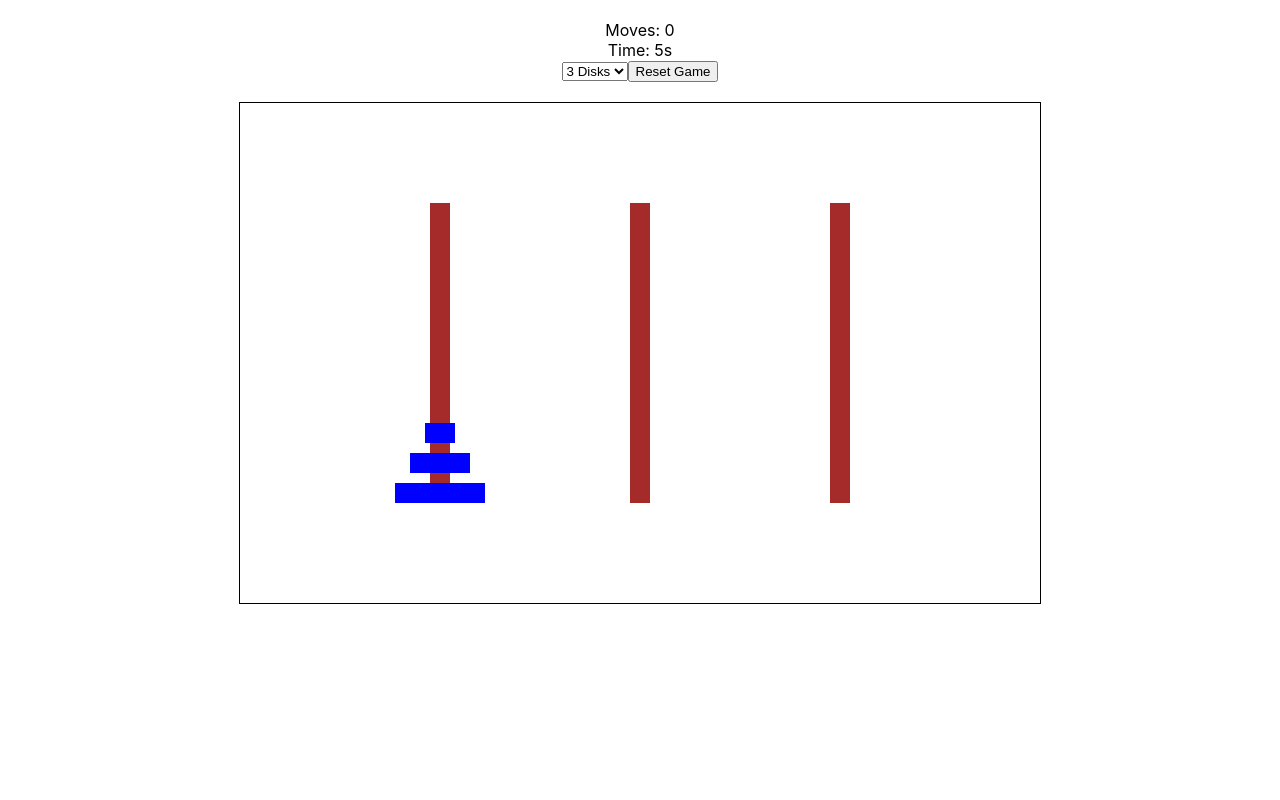
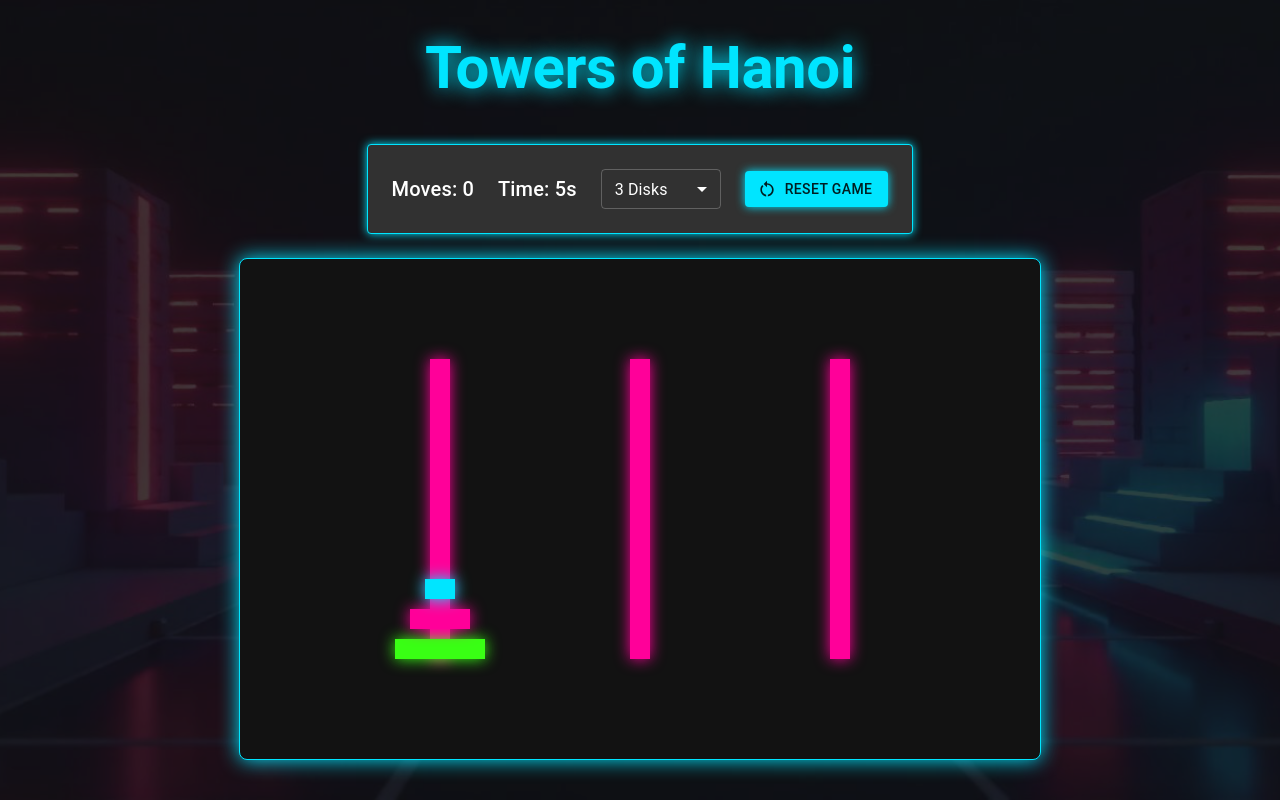
Before and after one commit to Darius-28/Penrose-Project, a React (Create React App) app: page / in a window 1280 px wide. Built offline with nearby package versions, Linux system fonts and the light colour scheme.

Commit message:
Neon UI Implementation

```diff
--- a/package.json
+++ b/package.json
@@ -3,6 +3,10 @@
   "version": "0.1.0",
   "private": true,
   "dependencies": {
+    "@emotion/react": "^11.14.0",
+    "@emotion/styled": "^11.14.0",
+    "@mui/icons-material": "^6.4.7",
+    "@mui/material": "^6.4.7",
     "@testing-library/dom": "^10.4.0",
     "@testing-library/jest-dom": "^6.6.3",
     "@testing-library/react": "^16.2.0",
--- a/src/App.tsx
+++ b/src/App.tsx
@@ -1,12 +1,33 @@
 import React from 'react';
-import './App.css';
+import { CssBaseline, Box } from '@mui/material';
 import Game from './components/Game';
 
 function App() {
   return (
-    <div className="App">
-      <Game />
-    </div>
+    <Box sx={{
+      minHeight: '100vh',
+      margin: 0,
+      padding: 0,
+      backgroundImage: 'url("images/background.png")', // assuming your image is named background.jpg
+      backgroundSize: 'cover',
+      backgroundPosition: 'center',
+      backgroundRepeat: 'no-repeat',
+      '&::before': {
+        content: '""',
+        position: 'absolute',
+        top: 0,
+        left: 0,
+        right: 0,
+        bottom: 0,
+        backgroundColor: 'rgba(18, 18, 18, 0.8)', // dark overlay
+        zIndex: 1
+      }
+    }}>
+      <CssBaseline />
+      <Box sx={{ position: 'relative', zIndex: 2 }}>
+        <Game />
+      </Box>
+    </Box>
   );
 }
 
--- a/src/components/Game.tsx
+++ b/src/components/Game.tsx
@@ -1,8 +1,25 @@
 import React, { useState, useEffect } from 'react';
+import { Box, Container, Typography, createTheme, ThemeProvider } from '@mui/material';
 import GameCanvas from "./GameCanvas";
 import GameControls from "./GameControls";
 import { WinModal } from "./WinModal";
 import useGameLogic from '../hooks/useGameLogic';
+
+const theme = createTheme({
+  palette: {
+    mode: 'dark',
+    primary: {
+      main: '#00e5ff',
+    },
+    secondary: {
+      main: '#ff0099',
+    },
+    background: {
+      default: '#121212',
+      paper: '#1e1e1e',
+    },
+  },
+});
 
 const Game: React.FC = () => {
   const [diskCount, setDiskCount] = useState<number>(3);
@@ -18,13 +35,13 @@ const Game: React.FC = () => {
     setSelectedDisk
   } = useGameLogic(diskCount);
 
-  // Start timer
   useEffect(() => {
+    if (!isGameComplete) {
       const timer = setInterval(() => setTime(prev => prev + 1), 1000);
       return () => clearInterval(timer);
-  }, []);
+    }
+  }, [isGameComplete]);
 
-  // Check for win condition
   useEffect(() => {
     if (isGameComplete) {
       setShowWinModal(true);
@@ -48,7 +65,11 @@ const Game: React.FC = () => {
   const handleReset = () => {
     setShowWinModal(false);
     setTime(0);
-    setDiskCount(diskCount);
+    setSelectedDisk(null);
+    // Force a re-initialization of the game state
+    const currentDiskCount = diskCount;
+    setDiskCount(0);
+    setTimeout(() => setDiskCount(currentDiskCount), 0);
   };
 
   const handleDiskCountChange = (count: number) => {
@@ -57,16 +78,31 @@ const Game: React.FC = () => {
     setShowWinModal(false);
   };
 
-  const gameStyles: React.CSSProperties = {
+  return (
+    <ThemeProvider theme={theme}>
+            <Container
+        maxWidth="lg"
+        sx={{
+          minHeight: '100vh',
+          py: 4,
           display: 'flex',
           flexDirection: 'column',
           alignItems: 'center',
-    padding: '20px',
-    gap: '20px'
-  };
+          gap: 3
+        }}
+      >
+        <Typography
+          variant="h2"
+          color="primary"
+          sx={{
+            textShadow: '0 0 20px #00e5ff',
+            fontWeight: 'bold',
+            mb: 2
+          }}
+        >
+          Towers of Hanoi
+        </Typography>
 
-  return (
-    <div style={gameStyles}>
         <GameControls
           moves={moves}
           time={time}
@@ -85,7 +121,8 @@ const Game: React.FC = () => {
           onRestart={handleReset}
           isOpen={showWinModal}
         />
-    </div>
+      </Container>
+    </ThemeProvider>
   );
 };
 
--- a/src/components/GameCanvas.tsx
+++ b/src/components/GameCanvas.tsx
@@ -11,7 +11,12 @@ const GameCanvas: React.FC<CanvasProps> = (props) => {
       width={800}
       height={500}
       onClick={handleClick}
-      style={{ border: '1px solid black' }}
+      style={{
+        border: '1px solid #00e5ff',
+        backgroundColor: '#121212',
+        borderRadius: '8px',
+        boxShadow: '0 0 20px #00e5ff'
+      }}
     />
   );
 };
--- a/src/components/GameControls.tsx
+++ b/src/components/GameControls.tsx
@@ -1,4 +1,6 @@
 import React from 'react';
+import { Box, Button, Select, MenuItem, Typography, Paper } from '@mui/material';
+import RestartAltIcon from '@mui/icons-material/RestartAlt';
 import { GameControls as GameControlsProps } from '../types/game';
 
 const GameControls: React.FC<GameControlsProps> = ({
@@ -9,19 +11,42 @@ const GameControls: React.FC<GameControlsProps> = ({
   onDiskCountChange
 }) => {
   return (
-    <div className="controls">
-      <div>Moves: {moves}</div>
-      <div>Time: {time}s</div>
-      <select
+    <Paper elevation={3} sx={{
+      p: 3,
+      display: 'flex',
+      gap: 3,
+      alignItems: 'center',
+      bgcolor: 'background.paper',
+      border: '1px solid',
+      borderColor: 'primary.main',
+      boxShadow: '0 0 10px #00e5ff'
+    }}>
+      <Typography variant="h6">Moves: {moves}</Typography>
+      <Typography variant="h6">Time: {time}s</Typography>
+      <Select
         value={diskCount}
         onChange={(e) => onDiskCountChange(Number(e.target.value))}
+        size="small"
+        sx={{ minWidth: 120 }}
       >
         {[3,4,5,6,7].map(num => (
-          <option key={num} value={num}>{num} Disks</option>
+          <MenuItem key={num} value={num}>{num} Disks</MenuItem>
         ))}
-      </select>
-      <button onClick={onReset}>Reset Game</button>
-    </div>
+      </Select>
+      <Button
+        variant="contained"
+        onClick={onReset}
+        startIcon={<RestartAltIcon />}
+        sx={{
+          boxShadow: '0 0 10px #00e5ff',
+          '&:hover': {
+            boxShadow: '0 0 20px #00e5ff'
+          }
+        }}
+      >
+        Reset Game
+      </Button>
+    </Paper>
   );
 };
 
--- a/src/components/WinModal.tsx
+++ b/src/components/WinModal.tsx
@@ -1,3 +1,7 @@
+import React from 'react';
+import { Dialog, DialogTitle, DialogContent, DialogActions, Button, Typography } from '@mui/material';
+import EmojiEventsIcon from '@mui/icons-material/EmojiEvents';
+
 interface WinModalProps {
   moves: number;
   time: number;
@@ -6,26 +10,47 @@ interface WinModalProps {
 }
 
 export const WinModal: React.FC<WinModalProps> = ({ moves, time, onRestart, isOpen }) => {
-    if (!isOpen) return null;
-
-    const modalStyles: React.CSSProperties = {
-      position: 'fixed',
-      top: '50%',
-      left: '50%',
-      transform: 'translate(-50%, -50%)',
-      backgroundColor: 'white',
-      padding: '20px',
-      borderRadius: '8px',
-      boxShadow: '0 2px 10px rgba(0,0,0,0.1)',
-      textAlign: 'center'
-    };
-
   return (
-      <div style={modalStyles}>
-        <h2>Congratulations!</h2>
-        <p>You solved the puzzle in {moves} moves</p>
-        <p>Time taken: {time} seconds</p>
-        <button onClick={onRestart}>Play Again</button>
-      </div>
+    <Dialog
+      open={isOpen}
+      onClose={onRestart}
+      PaperProps={{
+        sx: {
+          bgcolor: 'background.paper',
+          border: '2px solid',
+          borderColor: 'primary.main',
+          boxShadow: '0 0 20px #00e5ff'
+        }
+      }}
+    >
+      <DialogTitle sx={{ textAlign: 'center' }}>
+        <EmojiEventsIcon sx={{ fontSize: 40, color: 'primary.main' }} />
+        <Typography variant="h4" color="primary">
+          Congratulations!
+        </Typography>
+      </DialogTitle>
+      <DialogContent>
+        <Typography variant="h6" sx={{ mt: 2 }}>
+          You solved the puzzle in {moves} moves
+        </Typography>
+        <Typography variant="h6">
+          Time taken: {time} seconds
+        </Typography>
+      </DialogContent>
+      <DialogActions sx={{ p: 2, justifyContent: 'center' }}>
+        <Button
+          variant="contained"
+          onClick={onRestart}
+          sx={{
+            boxShadow: '0 0 10px #00e5ff',
+            '&:hover': {
+              boxShadow: '0 0 20px #00e5ff'
+            }
+          }}
+        >
+          Play Again
+        </Button>
+      </DialogActions>
+    </Dialog>
   );
 };
--- a/src/hooks/useCanvas.ts
+++ b/src/hooks/useCanvas.ts
@@ -1,5 +1,15 @@
 import { useRef, useEffect } from 'react';
 import { CanvasProps } from '../types/game';
+
+const diskColors = [
+  '#00e5ff', // cyan
+  '#ff0099', // pink
+  '#39ff14', // neon green
+  '#ff3131', // neon red
+  '#ff8400', // neon orange
+  '#9d00ff', // neon purple
+  '#ffff00'  // yellow
+];
 
 export const useCanvas = ({ towers, selectedDisk, onDiskClick }: CanvasProps) => {
   const canvasRef = useRef<HTMLCanvasElement>(null);
@@ -14,22 +24,34 @@ export const useCanvas = ({ towers, selectedDisk, onDiskClick }: CanvasProps) =>
     const drawTowers = () => {
       ctx.clearRect(0, 0, canvas.width, canvas.height);
 
-      // Draw poles
+      // Draw poles with neon effect
       towers.forEach((_, index) => {
         const x = (index + 1) * (canvas.width / 4);
-        ctx.fillStyle = 'brown';
+        ctx.shadowBlur = 15;
+        ctx.shadowColor = '#ff0099';
+        ctx.fillStyle = '#ff0099';
         ctx.fillRect(x - 10, 100, 20, 300);
       });
 
-      // Draw disks
+      // Reset shadow for disks
+      ctx.shadowBlur = 0;
+
+      // Draw disks with neon effect
       towers.forEach((tower, towerIndex) => {
         tower.forEach((diskSize, diskIndex) => {
           const x = (towerIndex + 1) * (canvas.width / 4);
           const y = 380 - (diskIndex * 30);
           const width = diskSize * 30;
 
+          const diskColor = diskColors[diskSize - 1] || diskColors[0];
+
+          // Draw glow effect
+          ctx.shadowBlur = 15;
+          ctx.shadowColor = selectedDisk?.tower === towerIndex &&
+                           selectedDisk?.disk === diskSize ? '#ffff00' : diskColor;
+
           ctx.fillStyle = selectedDisk?.tower === towerIndex &&
-                         selectedDisk?.disk === diskSize ? 'yellow' : 'blue';
+                         selectedDisk?.disk === diskSize ? '#ffff00' : diskColor;
           ctx.fillRect(x - width/2, y, width, 20);
         });
       });
--- a/src/hooks/useGameLogic.ts
+++ b/src/hooks/useGameLogic.ts
@@ -40,17 +40,16 @@ const useGameLogic = (diskCount: number): GameLogic => {
         const newTowers = prev.map(tower => [...tower]) as Towers;
         const disk = newTowers[fromTower].pop()!;
         newTowers[toTower].push(disk);
+
+        // Check win condition after updating towers
+        if (newTowers[2].length === diskCount) {
+          setIsGameComplete(true);
+        }
+
         return newTowers;
       });
       setMoves(prev => prev + 1);
-
-      // Check win condition
-      if (towers[2].length === diskCount) {
-        setIsGameComplete(true);
-       // playSound('win');
-      }
     }
-   // playSound('move');
   };
 
   return {
--- a/src/index.css
+++ b/src/index.css
@@ -11,3 +11,12 @@ code {
   font-family: source-code-pro, Menlo, Monaco, Consolas, 'Courier New',
     monospace;
 }
+body {
+  margin: 0;
+  padding: 0;
+  background-color: #121212;
+}
+
+#root {
+  min-height: 100vh;
+}
```
Also changed, not shown: public/images/background.png (added), 1 other file (tests, documents, lock files or other folders). Lines whose indentation alone changed are shown as unchanged.
